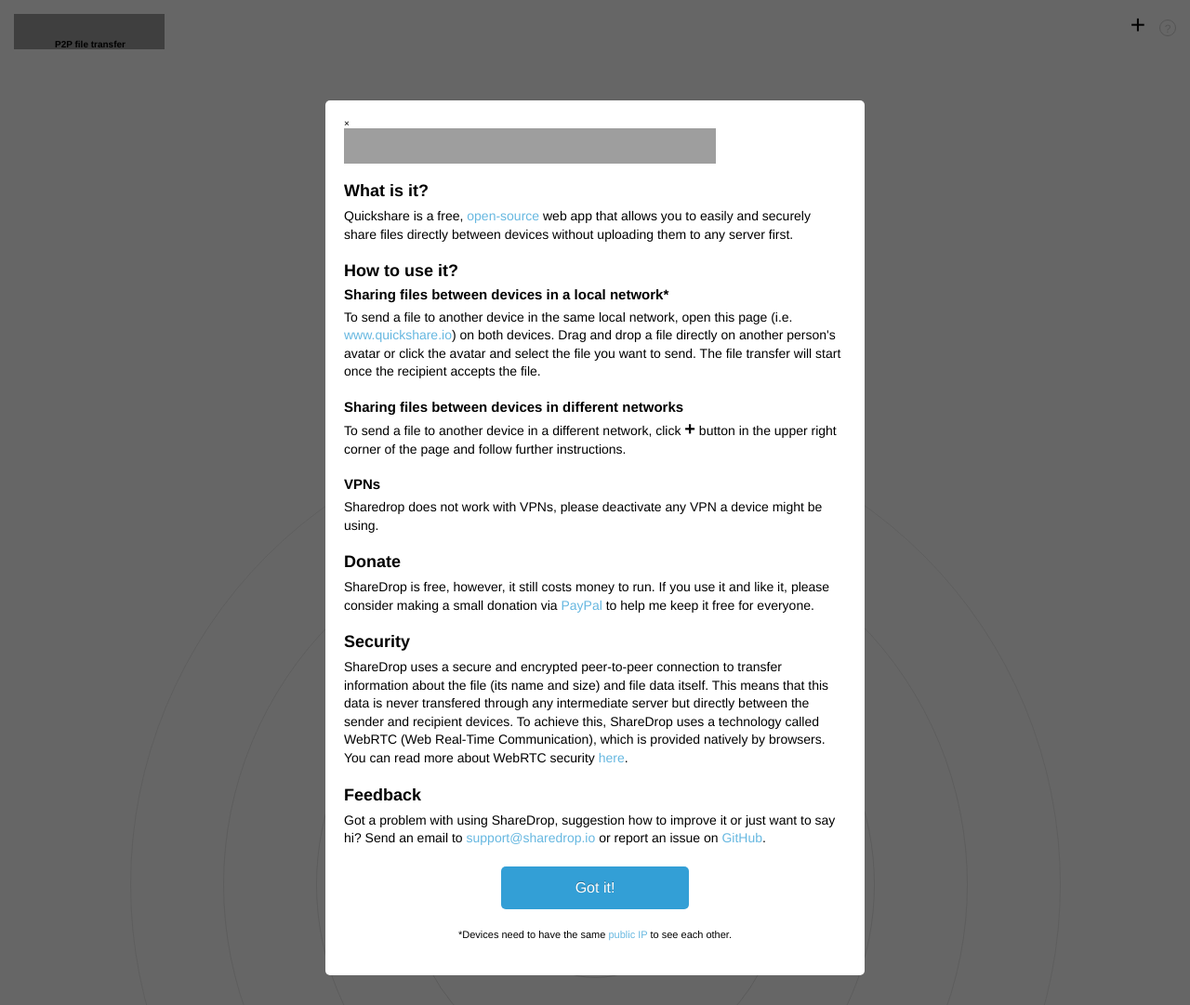
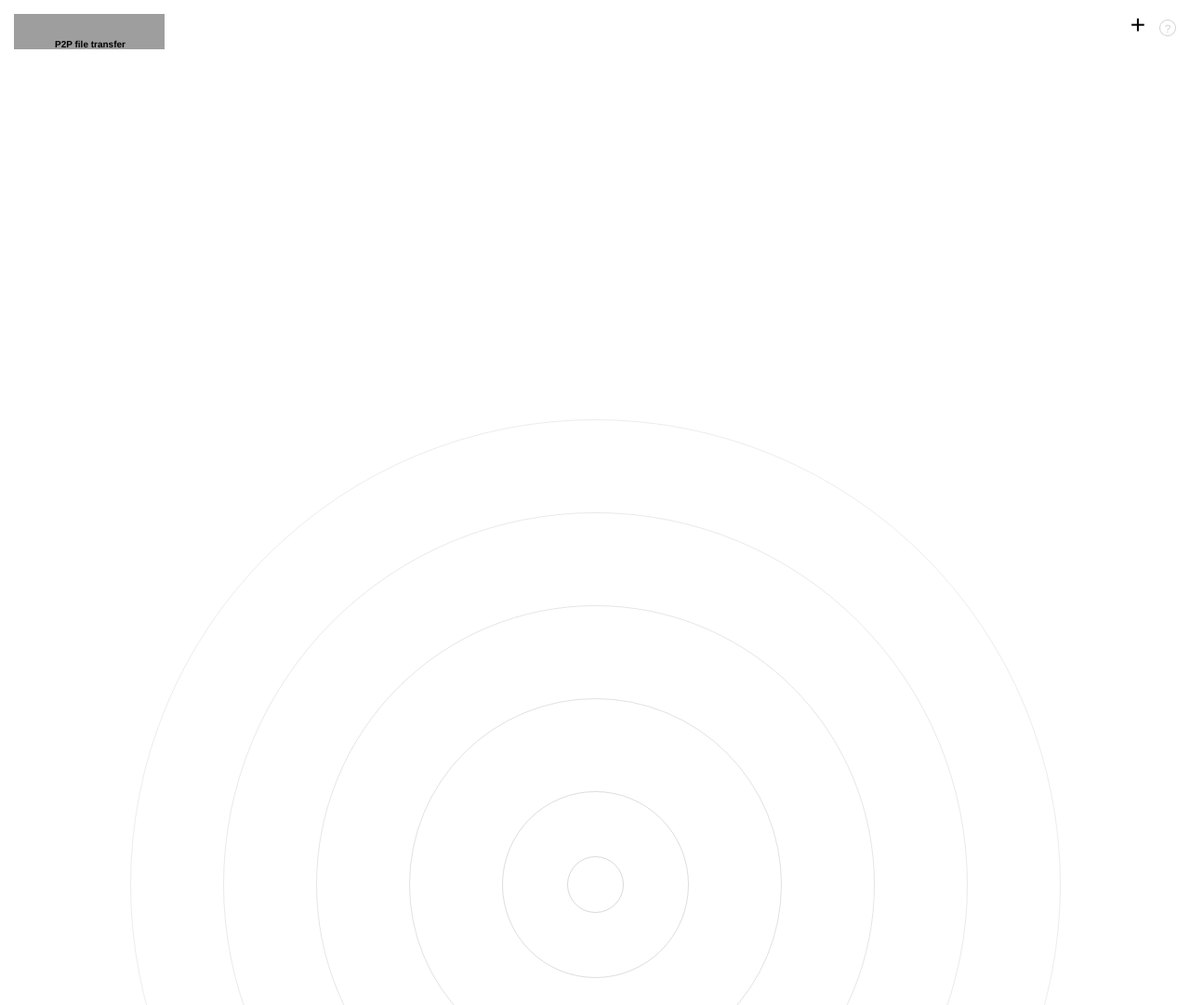
Before and after one commit to Abdk4Moura/tunlion, a Flask app: page / in a window 1280 px wide. Shown: the whole page at 93% size. Run offline with Flask 3, Linux system fonts and the light colour scheme; grey boxes are pictures that could not be loaded.

Commit message:
modals now working

```diff
--- a/app/app.py
+++ b/app/app.py
@@ -7,7 +7,7 @@
     session,
     send_file,
     render_template,
-    send_from_directory,
+    # send_from_directory,
 )
 import jinja2
 
@@ -23,6 +23,7 @@
 users_in_room = {}
 rooms_sid = {}
 names_sid = {}
+print(app)
 
 # Flask Routes and Middlewares
 
--- a/app/assets/js/modal.js
+++ b/app/assets/js/modal.js
@@ -2,13 +2,13 @@
 const q = (selector, parent = document) => (parent || document).querySelector(selector)
 // define modals
 // about-us modal
-const about_us_modal = q('div#about-us.modal-overlay')
+const about_us_modal = q('div#about_us.modal-overlay')
 const about_us_open = q('ul > li > .icon-help')
 const about_us_close = []
 defineModal(about_us_modal, [about_us_open], about_us_close)
 
 // about-app modal
-const about_app_modal = q('div#about-app.modal-overlay')
+const about_app_modal = q('div#about_app.modal-overlay')
 const about_app_open = q('ul > li > .icon-help')
 const about_app_close = [
   q('div.actions button#close', about_app_modal)
@@ -22,8 +22,8 @@
     return
   }
   const modal = modalOverlay.querySelector('div.modal-body')
-  const closeModalOverlay = () => (modalOverlay.style.display = 'none')
-  const openModalOverlay = () => (modalOverlay.style.display = 'block')
+  const closeModalOverlay = () => modalOverlay.style.display = 'none'
+  const openModalOverlay = () => modalOverlay.style.display = 'block'
   // open event listeners
   for (const openTriggerElement of openTriggerElements) {
     openTriggerElement.addEventListener('click', function () {
@@ -34,10 +34,14 @@
   // close event listeners
   const closeButton = modal.querySelector('.close')
   if (closeButton) closeTriggerElements.push(closeButton)
-  for (const closeTriggerElement of closeTriggerElements) {
-    closeTriggerElement.addEventListener('click', function () {
-      closeModalOverlay()
-    })
+  if (closeTriggerElements.length === 0) {
+    console.warn('closeTriggerElements not found: falling back to default close trigger --> window')
+  } else {
+    for (const closeTriggerElement of closeTriggerElements) {
+      closeTriggerElement.addEventListener('click', function () {
+        closeModalOverlay()
+      })
+    }
   }
 
   // general close event listener
--- a/app/assets/styles/sharedrop.css
+++ b/app/assets/styles/sharedrop.css
@@ -857,12 +857,15 @@
 .modal-overlay {
   position: fixed;
   z-index: 300;
+  opacity: 1;
   top: 0;
   bottom: 0;
   left: 0;
   right: 0;
   background-color: rgba(0, 0, 0, 0.6);
   overflow: auto;
+  transition: opacity 0.2s;
+  display: none;
 }
 
 .modal-body {
--- a/app/templates/application.html
+++ b/app/templates/application.html
@@ -6,7 +6,6 @@
     <link rel="stylesheet" href="{{ url_for('static', filename='styles/sharedrop.css') }}" type="text/css" />
     <!-- <script src="https://unpkg.com/vue@3/dist/vue.global.js"></script> -->
     <!-- Vue Components -->
-    <script type="module" src="{{ url_for('static', filename='js/modal.js') }}"></script>
     <script type="module" src="{{ url_for('static', filename='js/preloader.js') }}"></script>
     <!-- End Vue Components -->
 </head>
@@ -26,8 +25,7 @@
                         title="Create a room. You'll leave the room you're currently in.">+</a>
                 </li>
                 <li>
-                    <a href="{{ url_for('index') }}" class="icon-help" title="About">?</a>
-                    <!-- url_for('about_us') but 'index' at least for now -->
+                    <a href="javascript:void(0)" class="icon-help" title="About">?</a>
                 </li>
             </ul>
         </nav>
@@ -44,6 +42,7 @@
     <!-- Global scripts -->
 
 
+    <script type="module" src="{{ url_for('static', filename='js/modal.js') }}"></script>
     <!-- Custom scripts -->
     <script>
 // // File-Input component
--- a/app/templates/components/about_app.html
+++ b/app/templates/components/about_app.html
@@ -47,7 +47,7 @@
         href="https://github.com/szimek/sharedrop/issues">GitHub</a>.</p>
 
 <div class="actions">
-    <button type="button">Got it!</button>
+    <button type="button" id="close">Got it!</button>
     <p class="note"><sup>*</sup>Devices need to have the same <a href="https://www.google.com/search?q=what+is+my+ip"
             target="_blank" rel="noopener noreferrer">public
             IP</a> to see each other.</p>
```
